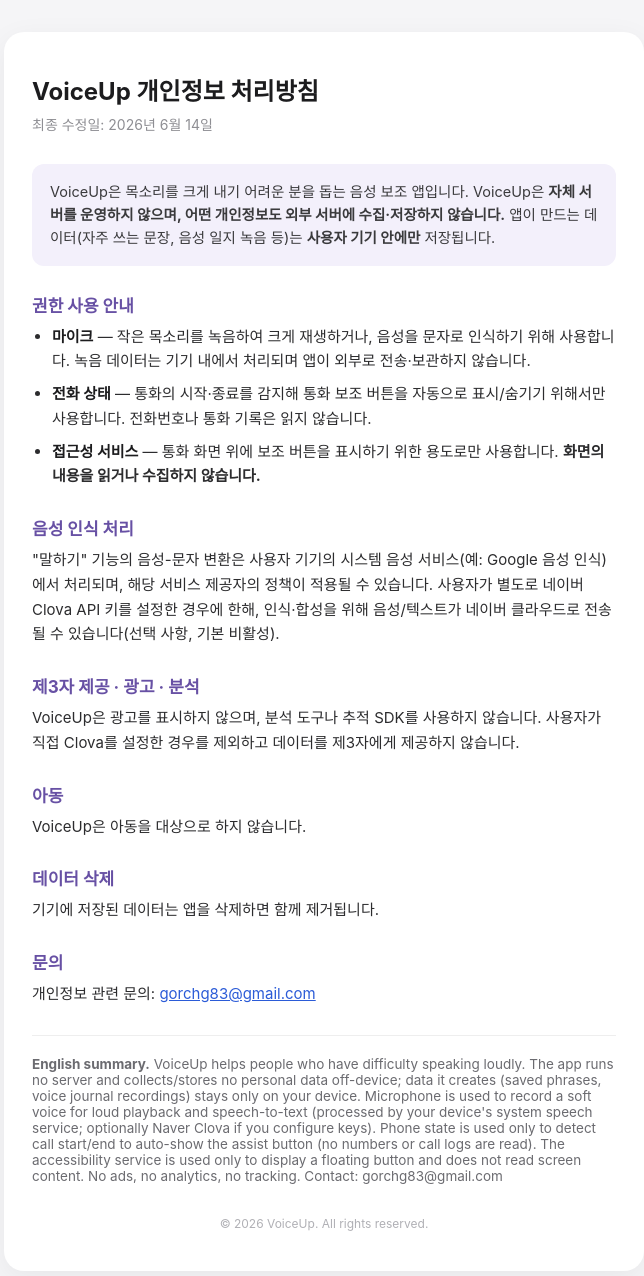
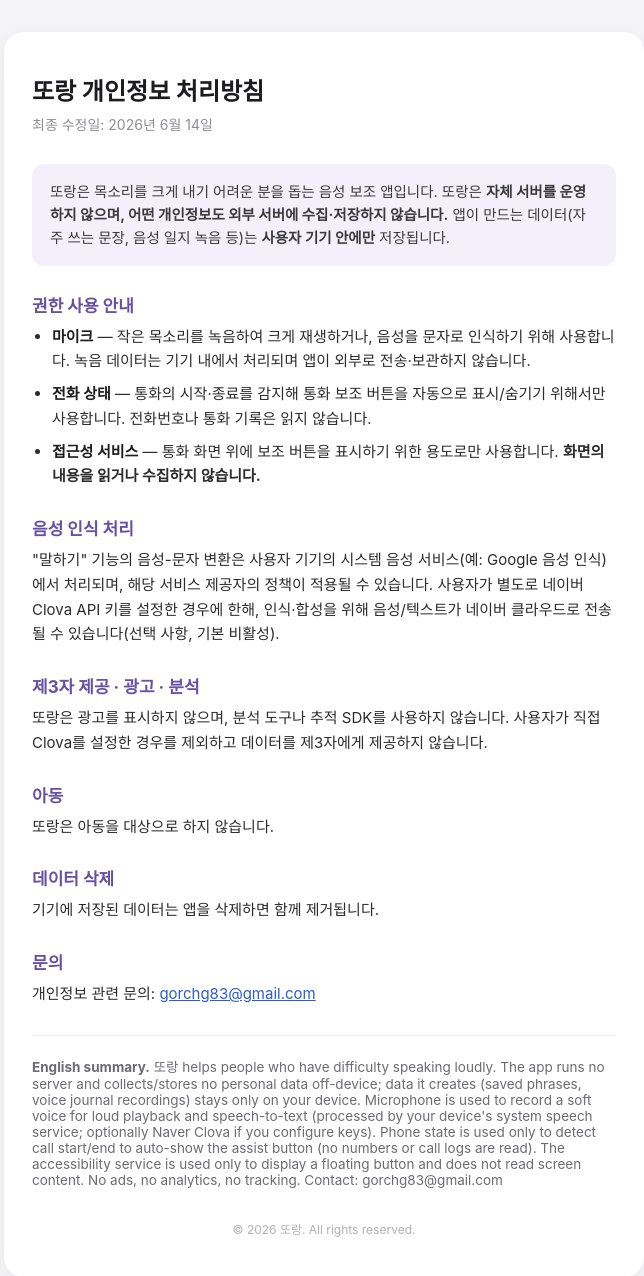
Before and after one commit to RyuJo5656/voiceup-privacy, a plain HTML site: page index.html in a window 1280 px wide. Shown: the whole page, without its empty margins (316-960 px from the left). Drawn offline with Linux system fonts and the light colour scheme.

Commit message:
앱 이름 또랑으로 반영

```diff
--- a/index.html
+++ b/index.html
@@ -3,7 +3,7 @@
 <head>
   <meta charset="UTF-8" />
   <meta name="viewport" content="width=device-width, initial-scale=1.0" />
-  <title>VoiceUp 개인정보 처리방침</title>
+  <title>또랑 개인정보 처리방침</title>
   <style>
     * { box-sizing: border-box; margin: 0; padding: 0; }
     body {
@@ -34,12 +34,12 @@
 </head>
 <body>
   <div class="card">
-    <h1>VoiceUp 개인정보 처리방침</h1>
+    <h1>또랑 개인정보 처리방침</h1>
     <p class="sub">최종 수정일: 2026년 6월 14일</p>
 
     <p class="intro">
-      VoiceUp은 목소리를 크게 내기 어려운 분을 돕는 음성 보조 앱입니다.
-      VoiceUp은 <strong>자체 서버를 운영하지 않으며, 어떤 개인정보도 외부 서버에
+      또랑은 목소리를 크게 내기 어려운 분을 돕는 음성 보조 앱입니다.
+      또랑은 <strong>자체 서버를 운영하지 않으며, 어떤 개인정보도 외부 서버에
       수집·저장하지 않습니다.</strong> 앱이 만드는 데이터(자주 쓰는 문장, 음성 일지
       녹음 등)는 <strong>사용자 기기 안에만</strong> 저장됩니다.
     </p>
@@ -66,12 +66,12 @@
 
     <h2>제3자 제공 · 광고 · 분석</h2>
     <p>
-      VoiceUp은 광고를 표시하지 않으며, 분석 도구나 추적 SDK를 사용하지 않습니다.
+      또랑은 광고를 표시하지 않으며, 분석 도구나 추적 SDK를 사용하지 않습니다.
       사용자가 직접 Clova를 설정한 경우를 제외하고 데이터를 제3자에게 제공하지 않습니다.
     </p>
 
     <h2>아동</h2>
-    <p>VoiceUp은 아동을 대상으로 하지 않습니다.</p>
+    <p>또랑은 아동을 대상으로 하지 않습니다.</p>
 
     <h2>데이터 삭제</h2>
     <p>기기에 저장된 데이터는 앱을 삭제하면 함께 제거됩니다.</p>
@@ -80,7 +80,7 @@
     <p>개인정보 관련 문의: <a href="mailto:gorchg83@gmail.com">gorchg83@gmail.com</a></p>
 
     <div class="en">
-      <strong>English summary.</strong> VoiceUp helps people who have difficulty
+      <strong>English summary.</strong> 또랑 helps people who have difficulty
       speaking loudly. The app runs no server and collects/stores no personal data
       off-device; data it creates (saved phrases, voice journal recordings) stays only
       on your device. Microphone is used to record a soft voice for loud playback and
@@ -91,7 +91,7 @@
       No ads, no analytics, no tracking. Contact: gorchg83@gmail.com
     </div>
 
-    <footer>© 2026 VoiceUp. All rights reserved.</footer>
+    <footer>© 2026 또랑. All rights reserved.</footer>
   </div>
 </body>
 </html>
```
Also changed, not shown: 1 other file.
